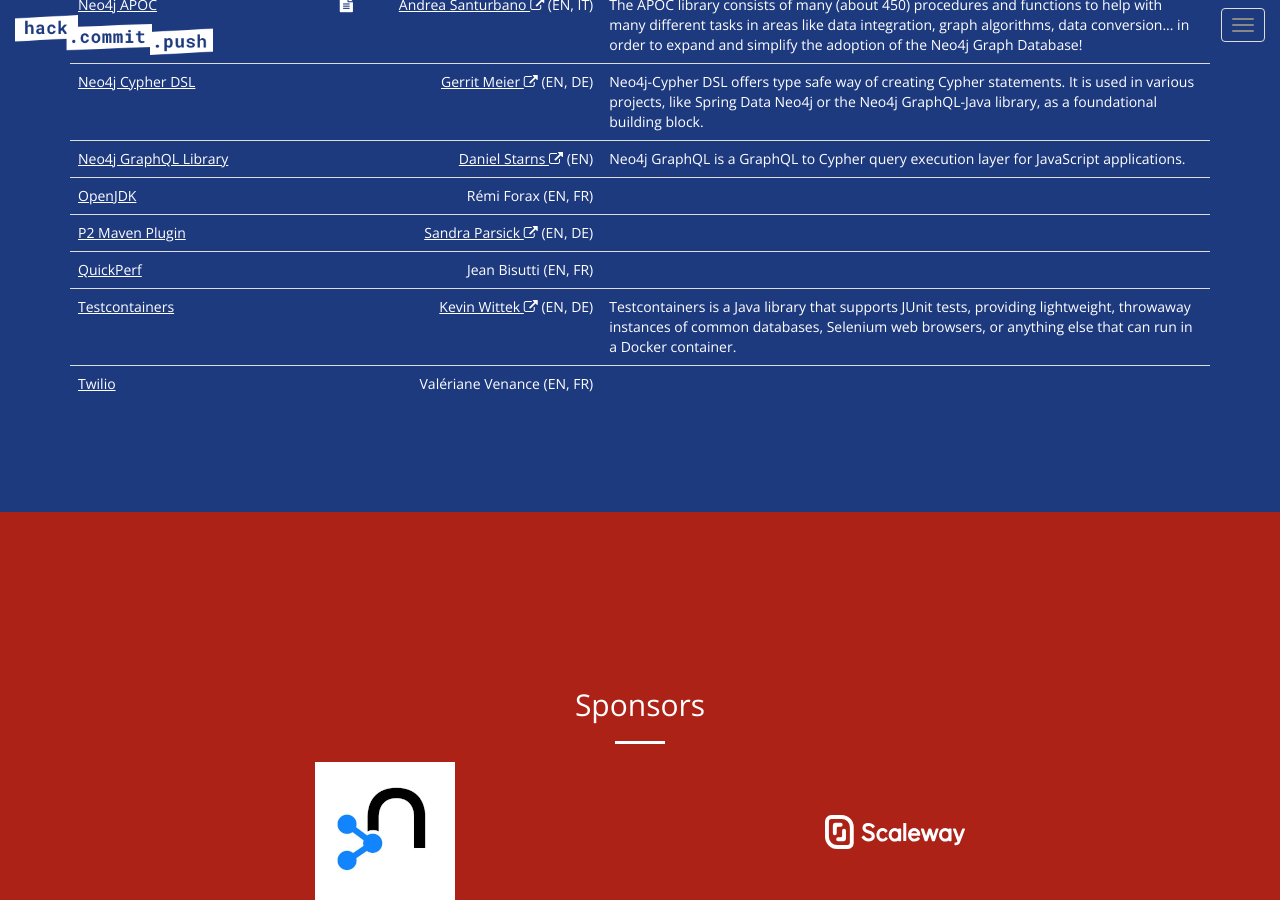
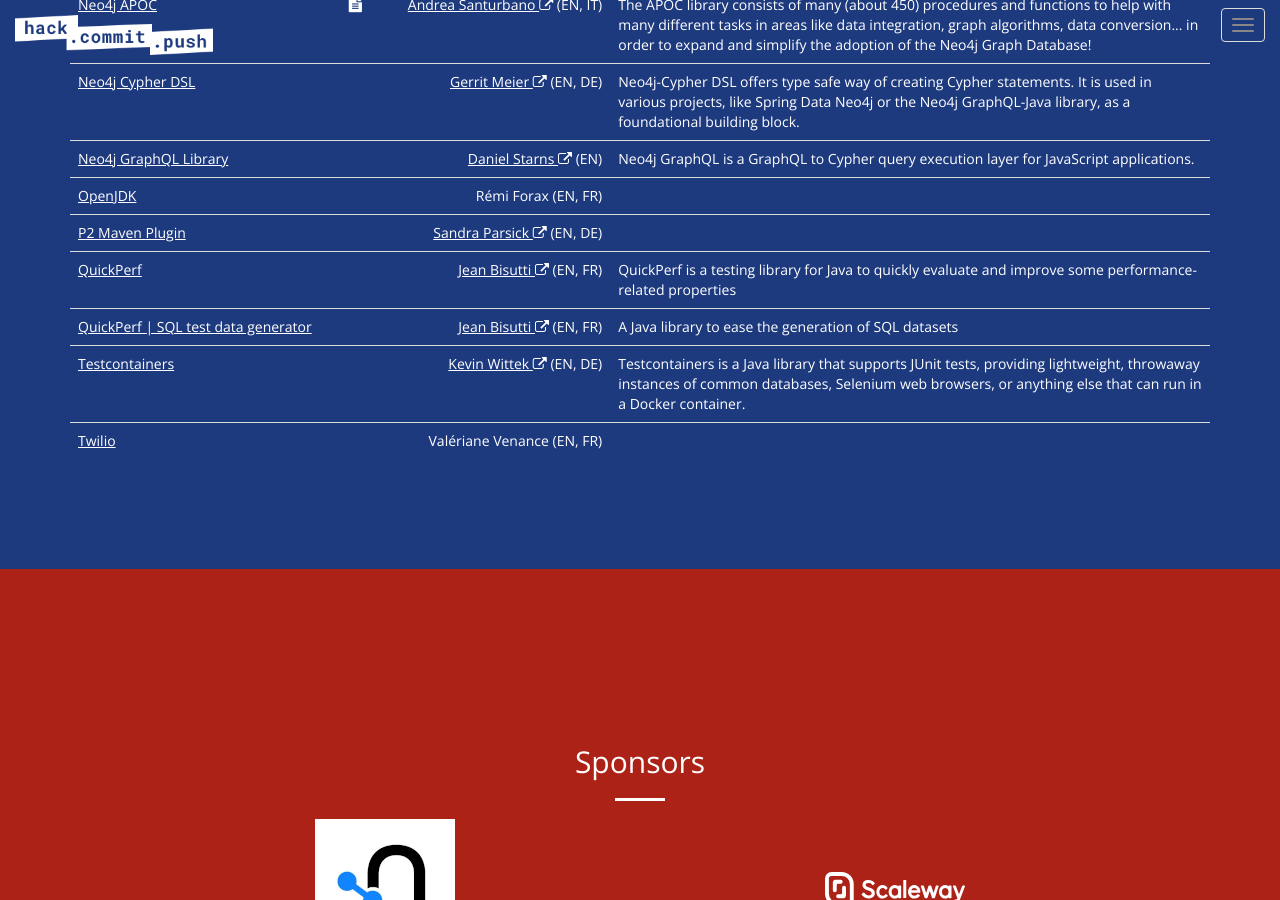
Before and after one commit to hack-commit-push/paris2021, a Jekyll site: the page built from index.html, in a window 1280 px wide and 900 px high, scrolled down 4816 px. Built offline with Jekyll 4.4.1, drawn with Linux system fonts in a browser that asks for light colours; some of the changed text lies outside the part shown.

Commit message:
Add QuickPerf-related project and extra info

```diff
--- a/_data/projects.yml
+++ b/_data/projects.yml
@@ -103,9 +103,20 @@
         - EN
         - FR
 - name: QuickPerf
-  url: https://github.com/quick-perf/doc/wiki/QuickPerf
+  url: https://github.com/quick-perf/quickperf/blob/master/README.md
+  description: QuickPerf is a testing library for Java to quickly evaluate and improve some performance-related properties
   leads:
     - name: Jean Bisutti
+      profile_url: https://twitter.com/jean_bisutti
+      spoken_languages:
+        - EN
+        - FR
+- name: QuickPerf | SQL test data generator
+  url: https://github.com/quick-perf/sql-test-data-generator/blob/main/README.md
+  description: A Java library to ease the generation of SQL datasets
+  leads:
+    - name: Jean Bisutti
+      profile_url: https://twitter.com/jean_bisutti
       spoken_languages:
         - EN
         - FR
--- a/_includes/projects.html
+++ b/_includes/projects.html
@@ -1,7 +1,7 @@
 <section id="projects">
     <div class="container">
         {% assign projects = site.data.projects | sort_natural: 'name' %}
-        <h2 class="section-heading text-center">Projects</h2>
+        <h2 class="section-heading text-center">Trainings & Projects</h2>
         <hr class="light">
         {% if projects.size == 0 %}
         <h3 class="text-center">To be announced</h3>
```
